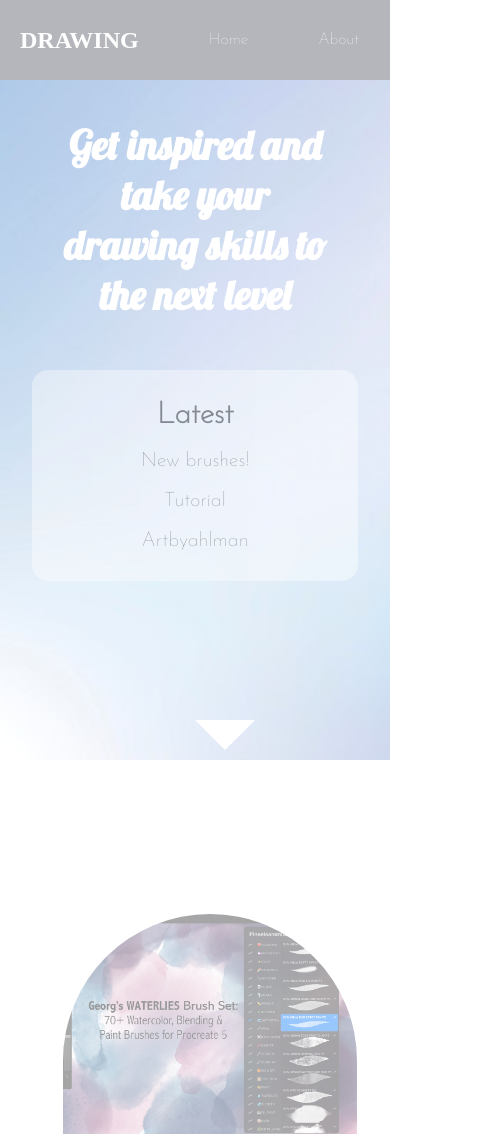
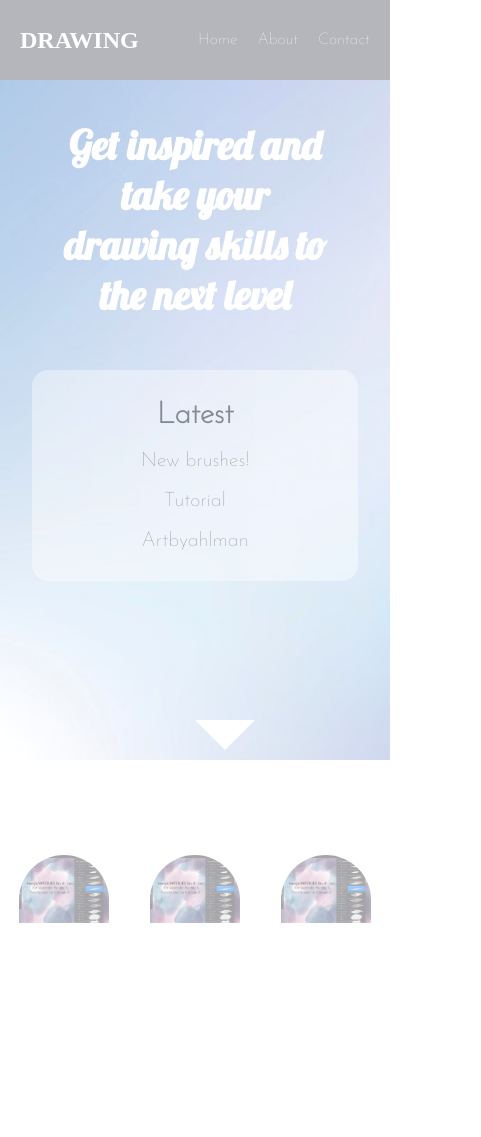
Before and after one commit to AgnesAhlman/technigo-precourse, a plain HTML site: page index.html in a window 390 px wide. Shown: the top 1137 px of the page, 481 px wide, since content can reach past the window. After the commit the page ends 1016 px from the top, so only its background shows below. Drawn offline with Linux system fonts and the light colour scheme.

Commit message:
fixed an isssue on mobile devices

```diff
--- a/style.css
+++ b/style.css
@@ -29,11 +29,12 @@ ul {
 .nav-links {
   display: flex;
   align-items: center;
+  justify-content: flex-end;
   font-family: "Josefin Sans", sans-serif;
 }
 
 .nav-links li {
-  margin-left: 70px;
+  margin-left: 15%;
 }
 
 header {
@@ -118,9 +119,6 @@ section {
 
 .col {
   max-width: 33%;
-  min-width: 420px;
-  max-width: 33%;
-  min-width: 420px;
   display: flex;
   justify-content: center;
   align-items: center;
```
Also changed, not shown: 1 other file.
